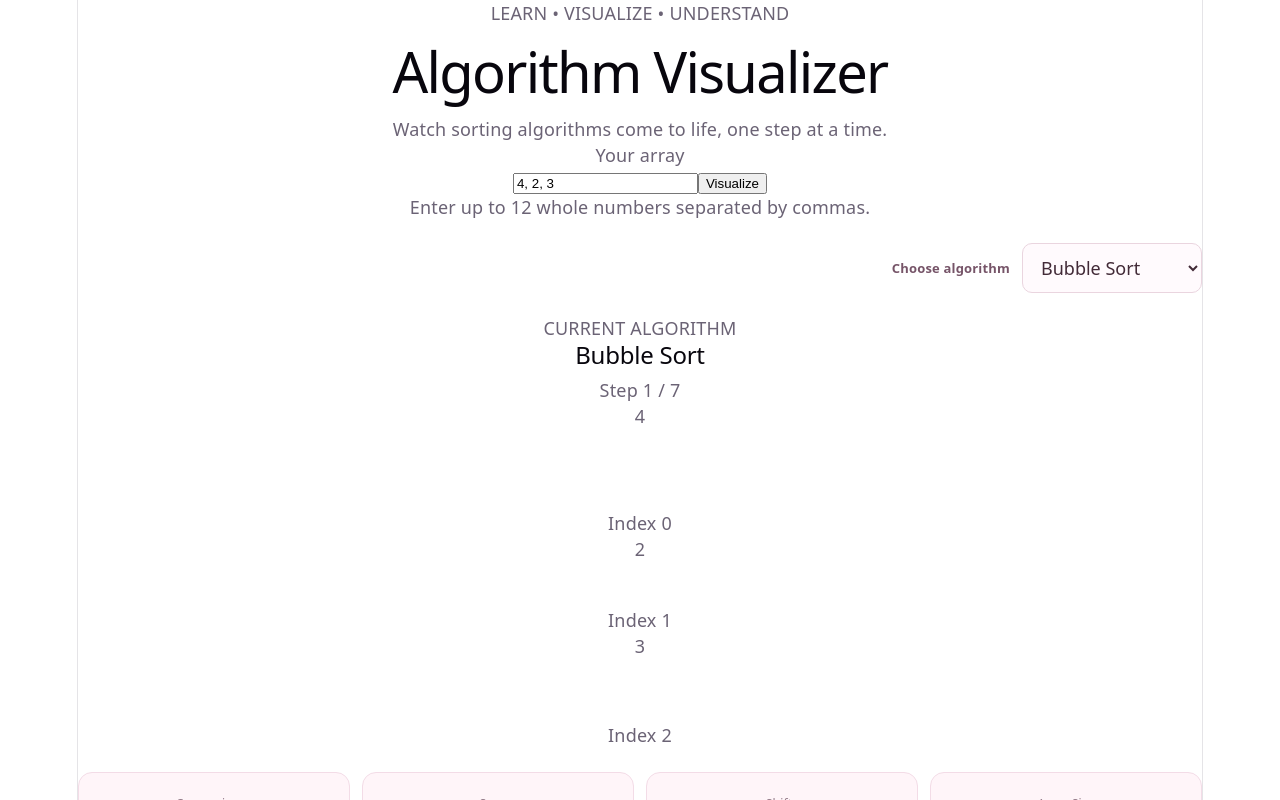
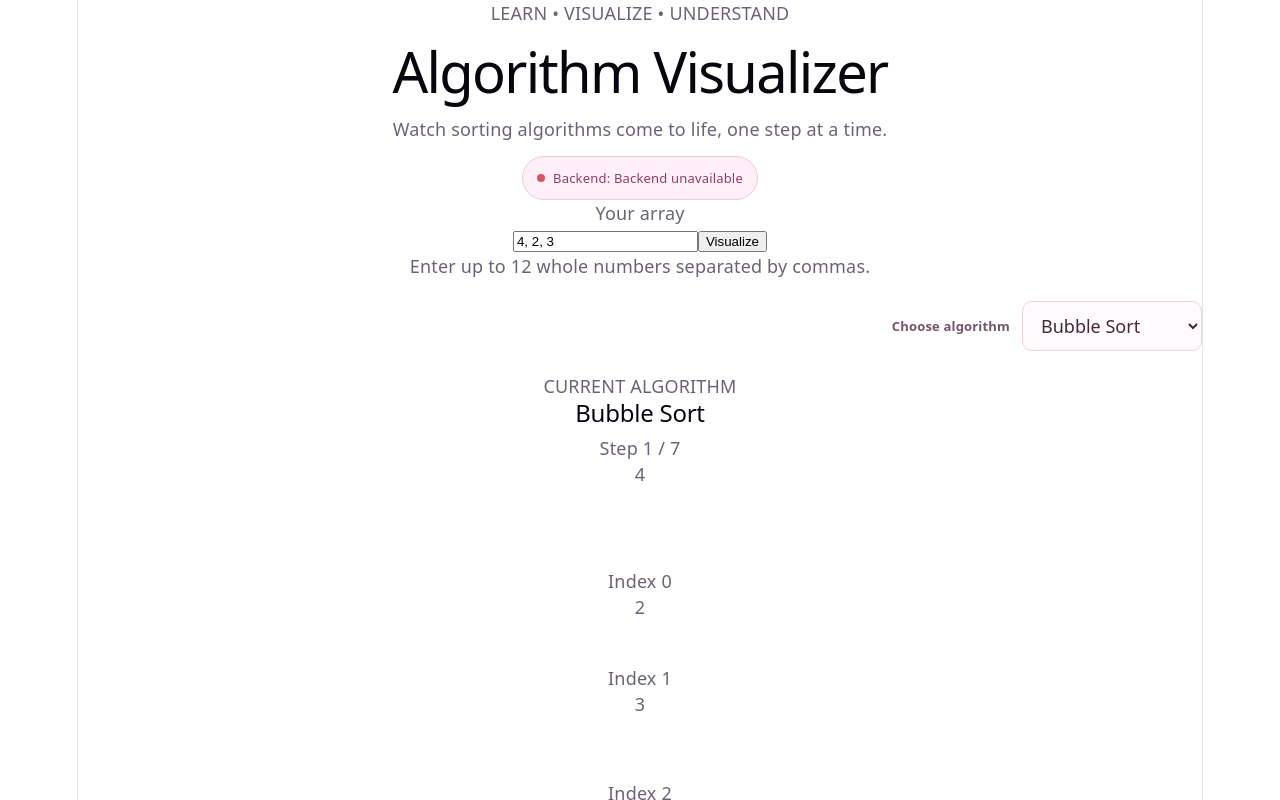
Before and after one commit to kritikhatri/algorithm-visualizer, a React (Vite) app: page / in a window 1280 px wide. Shown: the top 800 px of the page. Built offline with nearby package versions, Linux system fonts and the light colour scheme; no server answers.

Commit message:
updating my app.jx

```diff
--- a/src/App.css
+++ b/src/App.css
@@ -129,3 +129,69 @@
     grid-template-columns: repeat(2, minmax(0, 1fr));
   }
 }
+
+.api-status {
+  display: inline-flex;
+  align-items: center;
+  justify-content: center;
+  gap: 8px;
+  margin-top: 14px;
+  padding: 8px 14px;
+  border: 1px solid #f3c6dc;
+  border-radius: 999px;
+  background: #fff0f7;
+  color: #8f3d68;
+  font-size: 13px;
+}
+
+.status-dot {
+  width: 8px;
+  height: 8px;
+  border-radius: 50%;
+  display: inline-block;
+}
+
+.status-online {
+  background: #22a06b;
+}
+
+.status-checking {
+  background: #e7a33e;
+}
+
+.status-offline {
+  background: #dc5265;
+}
+
+.api-status {
+  display: inline-flex;
+  align-items: center;
+  justify-content: center;
+  gap: 8px;
+  margin-top: 14px;
+  padding: 8px 14px;
+  border: 1px solid #f3c6dc;
+  border-radius: 999px;
+  background: #fff0f7;
+  color: #8f3d68;
+  font-size: 13px;
+}
+
+.status-dot {
+  display: inline-block;
+  width: 8px;
+  height: 8px;
+  border-radius: 50%;
+}
+
+.status-online {
+  background: #22a06b;
+}
+
+.status-checking {
+  background: #e7a33e;
+}
+
+.status-offline {
+  background: #dc5265;
+}
--- a/src/App.jsx
+++ b/src/App.jsx
@@ -76,6 +76,26 @@ function App() {
   const [isPlaying, setIsPlaying] = useState(false)
   const [error, setError] = useState('')
 
+  // Backend connection status
+  const [apiStatus, setApiStatus] = useState('Checking...')
+
+  useEffect(() => {
+    fetch('http://localhost:5001/api/health')
+      .then((response) => {
+        if (!response.ok) {
+          throw new Error('API request failed')
+        }
+
+        return response.json()
+      })
+      .then((data) => {
+        setApiStatus(data.message)
+      })
+      .catch(() => {
+        setApiStatus('Backend unavailable')
+      })
+  }, [])
+
   const steps = generateSteps(array, algorithm)
   const step = steps[currentStep]
   const completedSteps = steps.slice(0, currentStep + 1)
@@ -108,7 +128,6 @@ function App() {
   }
 
   const selectedComplexity = complexity[algorithm]
-
 
   const comparisons = completedSteps.filter(
     (item) => item.type === 'compare'
@@ -172,6 +191,7 @@ const selectedComplexity = complexity[algorithm]
 
   function handleNext() {
     setIsPlaying(false)
+
     if (currentStep < steps.length - 1) {
       setCurrentStep(currentStep + 1)
     }
@@ -179,6 +199,7 @@ const selectedComplexity = complexity[algorithm]
 
   function handlePrevious() {
     setIsPlaying(false)
+
     if (currentStep > 0) {
       setCurrentStep(currentStep - 1)
     }
@@ -193,9 +214,25 @@ const selectedComplexity = complexity[algorithm]
     <main className="visualizer">
       <header className="page-header">
         <p className="eyebrow">LEARN • VISUALIZE • UNDERSTAND</p>
+
         <h1>Algorithm Visualizer</h1>
+
         <p className="subtitle">
           Watch sorting algorithms come to life, one step at a time.
+        </p>
+
+        <p className="api-status" aria-live="polite">
+          <span
+            className={`status-dot ${
+              apiStatus === 'Algorithm Visualizer API is running!'
+                ? 'status-online'
+                : apiStatus === 'Checking...'
+                  ? 'status-checking'
+                  : 'status-offline'
+            }`}
+          />
+
+          Backend: {apiStatus}
         </p>
       </header>
 
@@ -210,6 +247,7 @@ const selectedComplexity = complexity[algorithm]
               onChange={(event) => setInput(event.target.value)}
               placeholder="e.g. 8, 3, 6, 1, 5"
             />
+
             <button className="primary-button" type="submit">
               Visualize
             </button>
@@ -224,6 +262,7 @@ const selectedComplexity = complexity[algorithm]
 
         <div className="algorithm-selector">
           <label htmlFor="algorithm">Choose algorithm</label>
+
           <select
             id="algorithm"
             value={algorithm}
@@ -240,6 +279,7 @@ const selectedComplexity = complexity[algorithm]
             <p className="eyebrow">CURRENT ALGORITHM</p>
             <h2>{algorithm}</h2>
           </div>
+
           <span className="step-badge">
             Step {currentStep + 1} / {steps.length}
           </span>
@@ -264,11 +304,13 @@ const selectedComplexity = complexity[algorithm]
                 >
                   <span>{value}</span>
                 </div>
+
                 <span className="index-label">Index {index}</span>
               </div>
             )
           })}
         </div>
+
         <div className="stats-container">
           <div className="stat-card">
             <span>Comparisons</span>
@@ -292,8 +334,12 @@ const selectedComplexity = complexity[algorithm]
         </div>
 
         <div className="step-info">
-          <span className={`action-label action-${step.type.replace(' ', '-')}`}>
-            {step.type === 'done' ? '✓ Sorting complete' : `Action: ${step.type}`}
+          <span
+            className={`action-label action-${step.type.replace(' ', '-')}`}
+          >
+            {step.type === 'done'
+              ? '✓ Sorting complete'
+              : `Action: ${step.type}`}
           </span>
 
           <p className="array-readout">
@@ -349,7 +395,9 @@ const selectedComplexity = complexity[algorithm]
 
       <section className="complexity-panel">
         <p className="eyebrow">ALGORITHM ANALYSIS</p>
-      <h2>Time & Space Complexity</h2>
+
+        <h2>Time &amp; Space Complexity</h2>
+
         <p className="complexity-description">
           {selectedComplexity.description}
         </p>
@@ -377,7 +425,6 @@ const selectedComplexity = complexity[algorithm]
         </div>
       </section>
 
-
       <footer className="page-footer">
         <p>Made with curiosity and a little bit of pink ✿</p>
       </footer>
```
Lines whose indentation alone changed are shown as unchanged.
